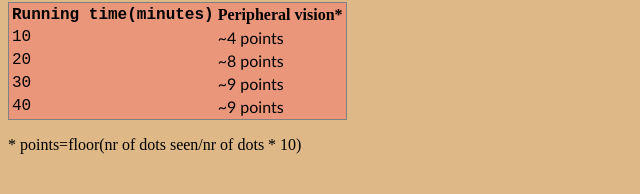
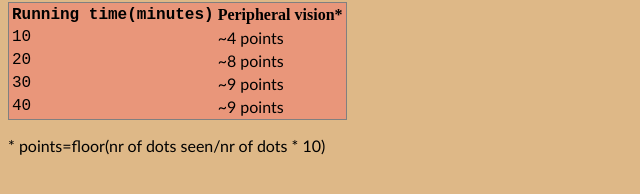
Before and after one commit to Miga-Nouse/Study_Sprint_Splaner, a plain HTML site: page kayaking_footage.html in a window 1280 px wide. Shown: the part 184-378 px from the top of the page, 0-640 px from the left. Drawn offline with Linux system fonts and the light colour scheme.

Commit message:
now the font works

```diff
--- a/kayaking_footage.html
+++ b/kayaking_footage.html
@@ -53,5 +53,5 @@
 
 </table>
 <footer>
-    <p class="note">* points=floor(nr of dots seen/nr of dots * 10)</p>
+    <p class="formal">* points=floor(nr of dots seen/nr of dots * 10)</p>
 </footer>
```
